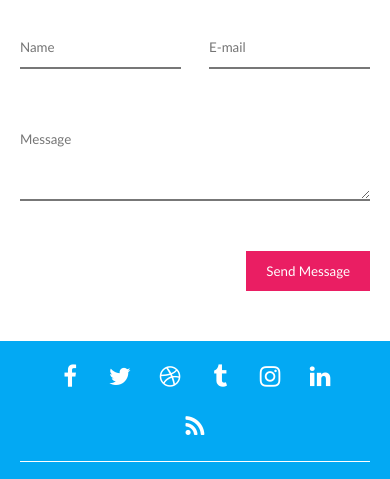
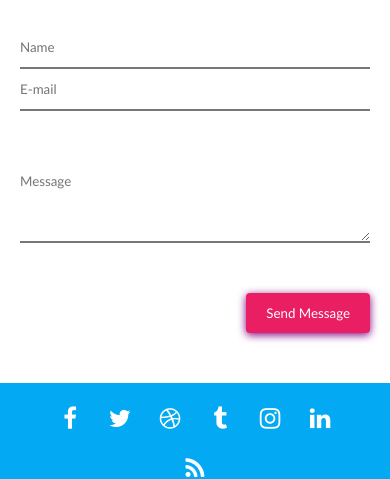
Before and after one commit to donkup/12-coming-soon, a website with bundled scripts: page index.html in a window 390 px wide. Shown: the part 1526-2005 px from the top of the page. Built offline with nearby package versions, Linux system fonts and the light colour scheme; files whose address does not match are found by name.

Commit message:
button style

```diff
--- a/css/components/button.css
+++ b/css/components/button.css
@@ -7,4 +7,11 @@ button {
   background-color: var(--color-secondary);
   line-height: 40px;
   border: none;
+  border-radius: 4px;
+  cursor: pointer;
+  box-shadow: 0 2px 8px purple;
+  transition: all 0.5s;
 }
+.btn:hover {
+  box-shadow: 0 4px 8px black;
+}
--- a/css/components/form.css
+++ b/css/components/form.css
@@ -20,4 +20,11 @@ form > textarea {
   line-height: 40px;
   border: none;
   border-bottom: 2px solid var(--color-grey);
+  resize: vertical;
 }
+
+@media (max-width: 1100px) {
+  form > input {
+    width: 100%;
+  }
+}
--- a/index.html
+++ b/index.html
@@ -73,7 +73,7 @@
                     <input id="name" type="text" placeholder="Name" required>
                     <input id="e-mail" type="email" placeholder="E-mail" required>
                     <textarea placeholder="Message"></textarea>
-                    <button type="submit">Send Message</button>
+                    <button class="btn" type="submit">Send Message</button>
                 </form>
             </div>
         </div>
```
